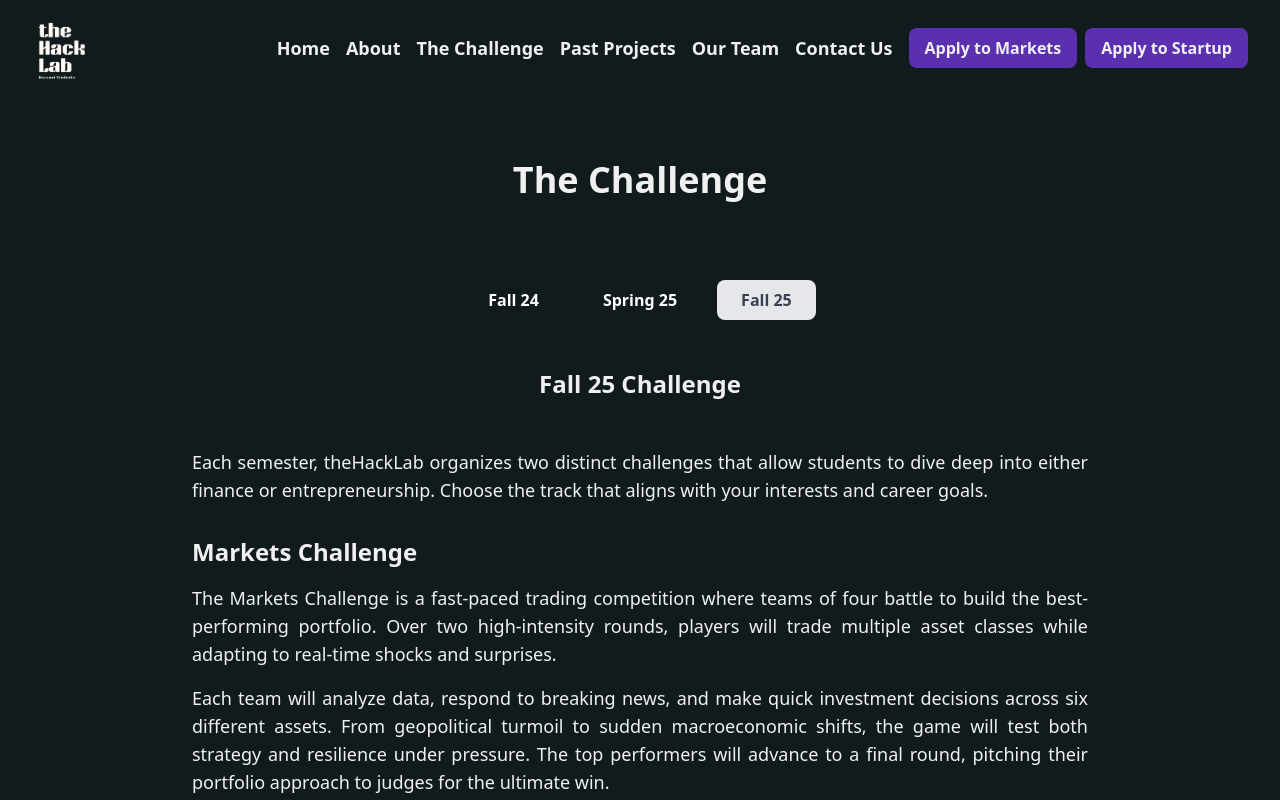
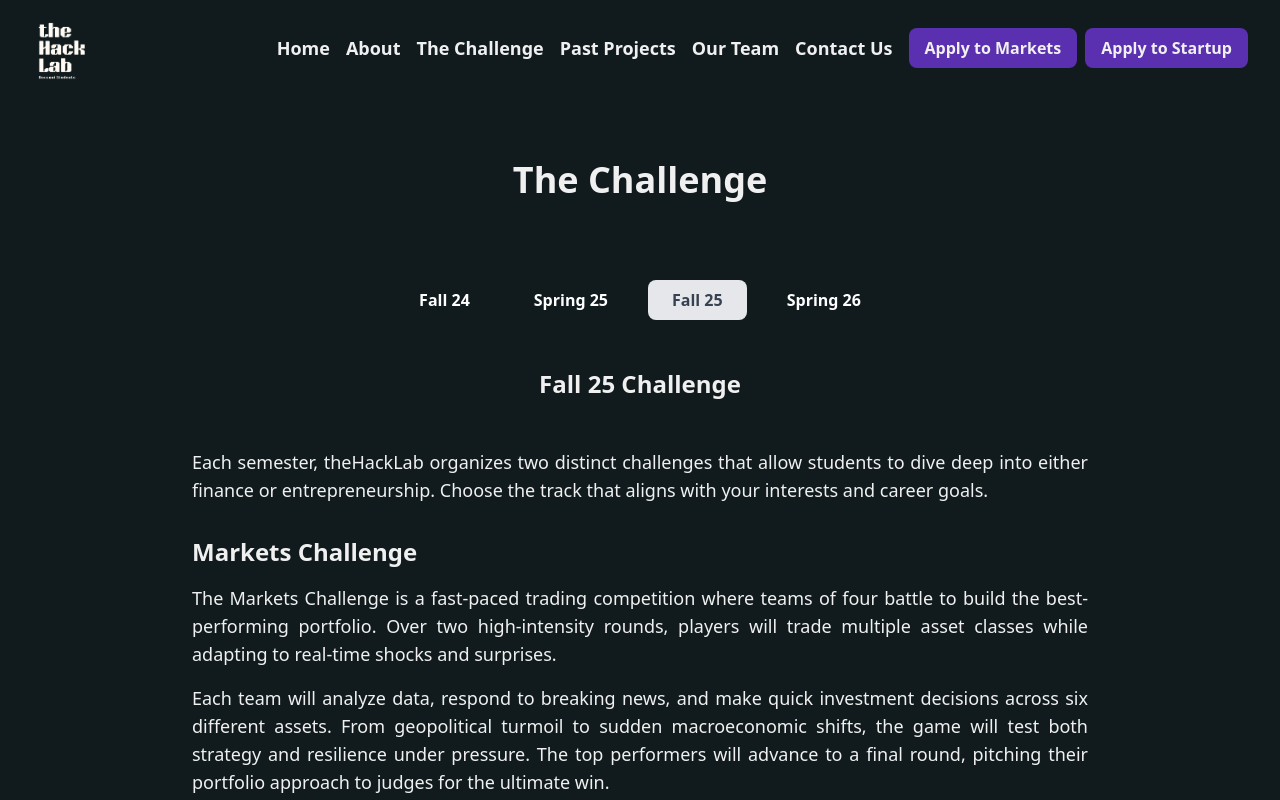
Before and after one commit to aposded/hacklab-website, a React (Create React App) app: page /challenge in a window 1280 px wide. Shown: the top 800 px of the page. Built offline with nearby package versions, Linux system fonts and the light colour scheme.

Commit message:
Update for Spring 26 challenge

```diff
--- a/src/pages/Challenge.js
+++ b/src/pages/Challenge.js
@@ -5,6 +5,7 @@ import Ul from '../components/Lists/Ul'
 import Subheading from '../components/Text/Subheading'
 import PrimaryButton from '../components/Buttons/PrimaryButton'
 import {useApply} from '../hooks/useApply'
+import lovableLogo from '../assets/sponsors/lovable_logo.png'
 
 export default function Challenge() {
     const {applyFinance,applyEntrepreneurship}=useApply()
@@ -49,6 +50,22 @@ export default function Challenge() {
                     description: 'Details will be announced soon'
                 }
             ]
+        },
+        'Spring 26': {
+            intro: 'Each semester, theHackLab organizes two distinct challenges that allow students to dive deep into either finance or entrepreneurship. Choose the track that aligns with your interests and career goals.',
+            tracks: [
+                {
+                    name: 'Markets Challenge',
+                    description: 'The Markets Challenge is a fast-paced trading competition where teams of four battle to build the best-performing portfolio. Over two high-intensity rounds, players will trade multiple asset classes while adapting to real-time shocks and surprises.',
+                    details: 'Each team will analyze data, respond to breaking news, and make quick investment decisions across six different assets. From geopolitical turmoil to sudden macroeconomic shifts, the game will test both strategy and resilience under pressure. The top performers will advance to a final round, pitching their portfolio approach to judges for the ultimate win.'
+                },
+                {
+                    name: 'Entrepreneurship Challenge',
+                    description: 'Develop innovative products and services that address real-world problems and create meaningful value. Teams will identify market opportunities, design impactful solutions, and build comprehensive business concepts.',
+                    details: 'Focus on creating user-centric products that solve practical problems. Participants are encouraged to explore different industries, conduct market research, design strong business models, and develop minimum viable products (MVPs) that clearly demonstrate their value proposition. This challenge has no predefined theme, allowing teams full freedom to explore ideas across any domain and pursue the problems they are most passionate about. The event is sponsored by Lovable, and teams will build their projects using the platform to rapidly prototype and develop their solutions.'
+                }
+            ],
+            closing: "Whether you're passionate about finance, entrepreneurship, technology, or innovation, this is an opportunity to collaborate, experiment, and make a real impact with your ideas."
         }
     }
 
@@ -79,7 +96,7 @@ export default function Challenge() {
                 {currentChallenge.theme&&<Text className='mb-4 text-lg font-semibold text-primary'>Theme: {currentChallenge.theme}</Text>}
             </div>
 
-            <Text className='mt-12'>Each semester, theHackLab organizes two distinct challenges that allow students to dive deep into either finance or entrepreneurship. Choose the track that aligns with your interests and career goals.</Text>
+            <Text className='mt-12'>{currentChallenge.intro || 'Each semester, theHackLab organizes two distinct challenges that allow students to dive deep into either finance or entrepreneurship. Choose the track that aligns with your interests and career goals.'}</Text>
 
             {currentChallenge.tracks.length>0? (
                 <>
@@ -87,7 +104,7 @@ export default function Challenge() {
                         <div key={index}>
                             <Subheading className='mt-8 mb-4'>{track.name}</Subheading>
                             <Text>{track.description}</Text>
-                            <Text className='mt-4'>{track.details}</Text>
+                            {track.details && <Text className='mt-4'>{track.details}</Text>}
                         </div>
                     ))}
                 </>
@@ -102,8 +119,14 @@ export default function Challenge() {
 
 
             <Text className='mt-4'>
-                Whether you're passionate about finance, entrepreneurship, or both, we want you on our team. Choose your track and make a real impact in your field of interest.
+                {currentChallenge.closing || "Whether you're passionate about finance, entrepreneurship, or both, we want you on our team. Choose your track and make a real impact in your field of interest."}
             </Text>
+
+            {selectedSemester === 'Spring 26' && (
+                <div className='flex justify-center mt-12 mb-8'>
+                    <img src={lovableLogo} alt='Lovable' className='h-12 object-contain' />
+                </div>
+            )}
 
             <div className='py-8 pt-18 lg:pt-32 bg-dark text-light'>
                 <div className='container flex flex-col justify-center items-center mx-auto'>
```
Also changed, not shown: src/assets/sponsors/lovable_logo.png (added), 1 other file (tests, documents, lock files or other folders).
